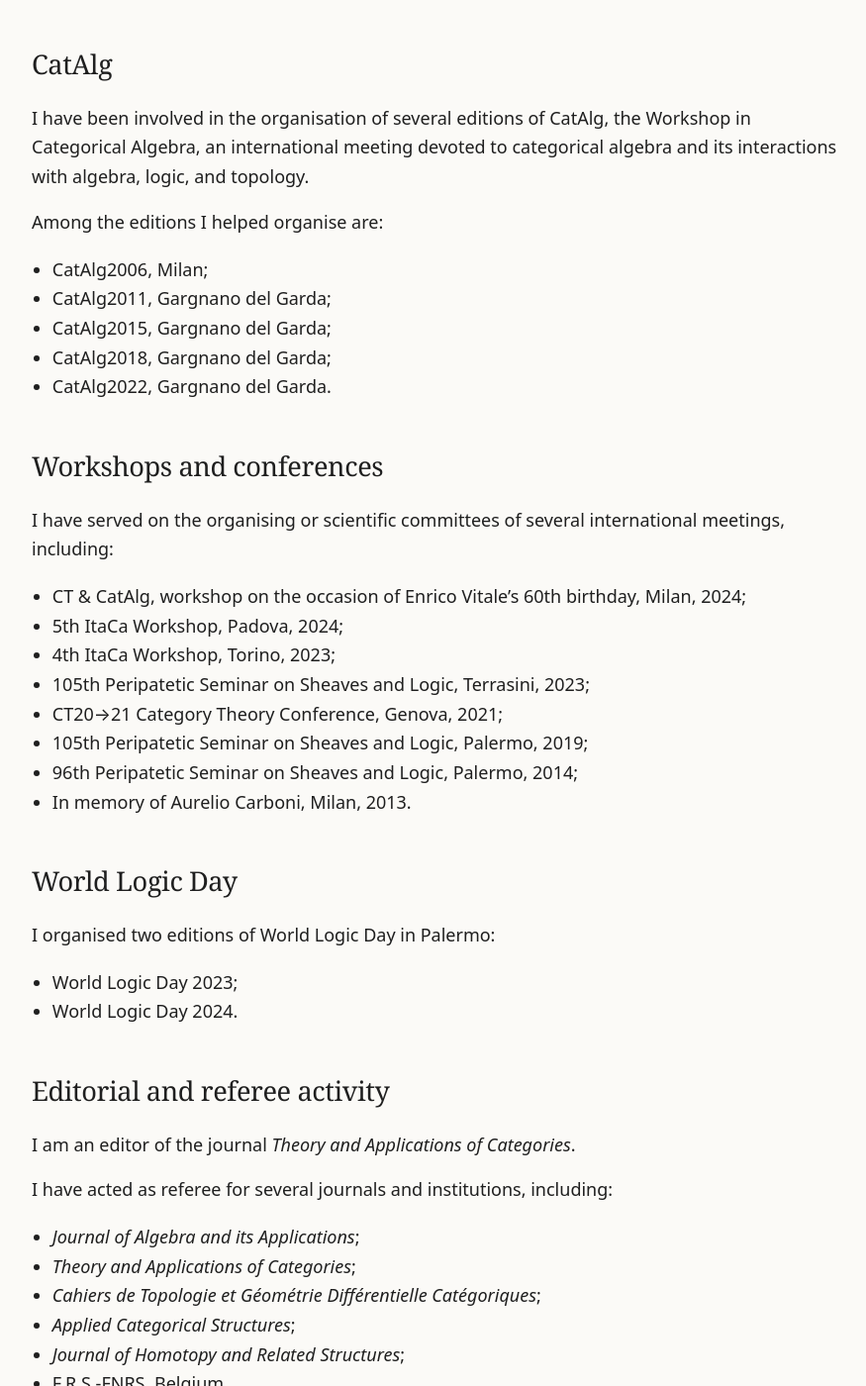
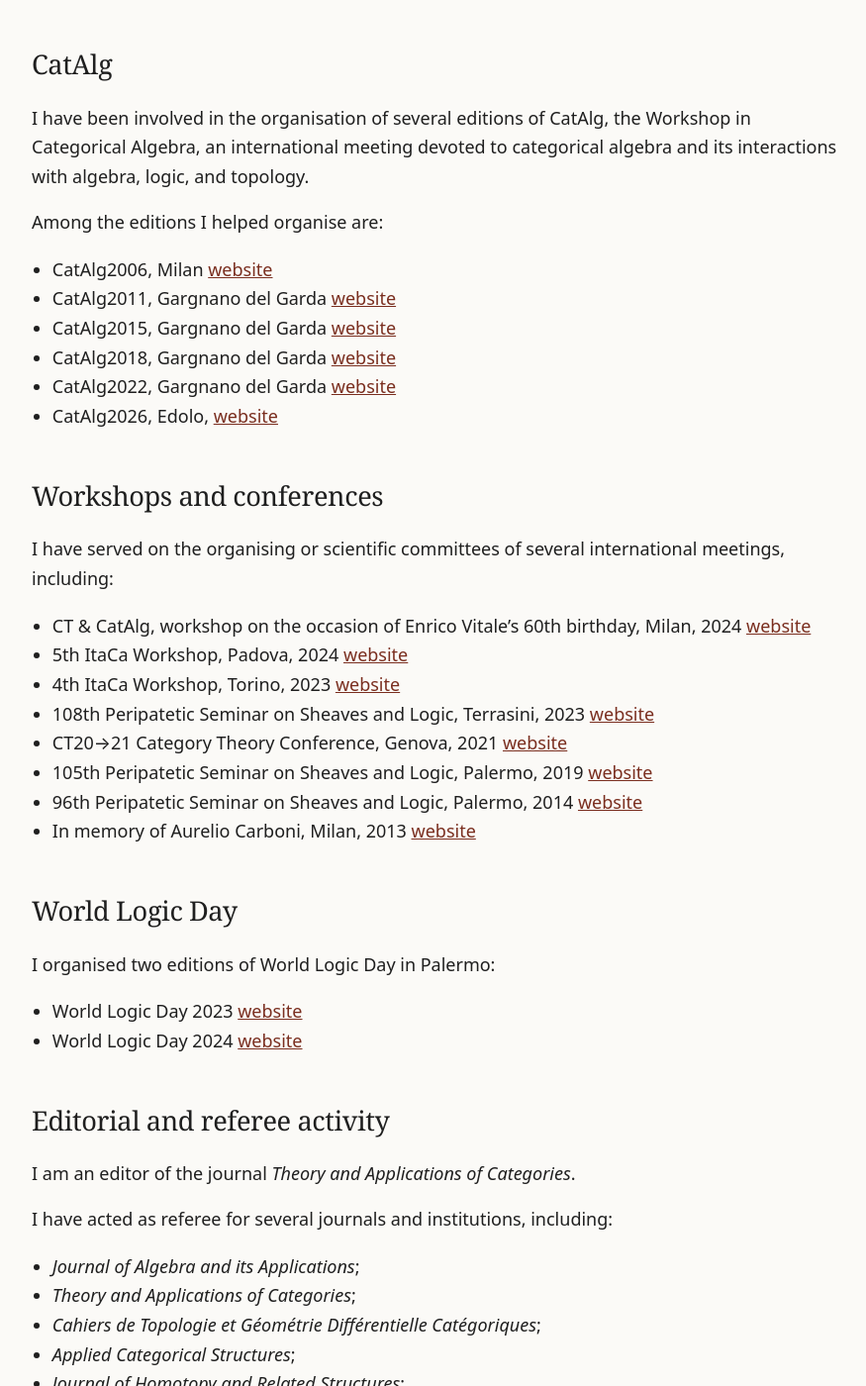
Before and after one commit to gmetere/gmetere.github.io, a Jekyll site: the page built from community.md, in a window 1280 px wide and 1400 px high, scrolled down 663 px. Shown: the whole window at 99% size, without its empty margins (198-1073 px from the left). Built offline with Jekyll 4.4.1, drawn with Linux system fonts in a browser that asks for light colours.

Commit message:
Update community.md

```diff
--- a/community.md
+++ b/community.md
@@ -29,11 +29,12 @@ topology.
 
 Among the editions I helped organise are:
 
-- CatAlg2006, Milan;
-- CatAlg2011, Gargnano del Garda;
-- CatAlg2015, Gargnano del Garda;
-- CatAlg2018, Gargnano del Garda;
-- CatAlg2022, Gargnano del Garda.
+- CatAlg2006, Milan [website]()
+- CatAlg2011, Gargnano del Garda [website](https://gmetere.github.io/Gargnano2011/)
+- CatAlg2015, Gargnano del Garda [website](https://gmetere.github.io/Gargnano2015/)
+- CatAlg2018, Gargnano del Garda [website](https://gmetere.github.io/Gargnano2018/)
+- CatAlg2022, Gargnano del Garda [website](https://sites.google.com/view/catalg2022/home)
+- CatAlg2026, Edolo, [website](https://sites.google.com/view/catalg2026/home-page)
 
 ## Workshops and conferences
 
@@ -41,21 +42,21 @@ I have served on the organising or scientific committees of several
 international meetings, including:
 
 - CT & CatAlg, workshop on the occasion of Enrico Vitale's 60th birthday,
-  Milan, 2024;
-- 5th ItaCa Workshop, Padova, 2024;
-- 4th ItaCa Workshop, Torino, 2023;
-- 105th Peripatetic Seminar on Sheaves and Logic, Terrasini, 2023;
-- CT20→21 Category Theory Conference, Genova, 2021;
-- 105th Peripatetic Seminar on Sheaves and Logic, Palermo, 2019;
-- 96th Peripatetic Seminar on Sheaves and Logic, Palermo, 2014;
-- In memory of Aurelio Carboni, Milan, 2013.
+  Milan, 2024 [website](https://sites.google.com/view/beppemetere/ct-catalg)
+- 5th ItaCa Workshop, Padova, 2024 [website](https://progetto-itaca.github.io/ItaCa-24/)
+- 4th ItaCa Workshop, Torino, 2023 [website](https://progetto-itaca.github.io/ItaCa-24/)
+- 108th Peripatetic Seminar on Sheaves and Logic, Terrasini, 2023 [website](https://sites.google.com/view/beppemetere/pssl-108)
+- CT20→21 Category Theory Conference, Genova, 2021 [website](https://sites.google.com/view/ct2021/home)
+- 105th Peripatetic Seminar on Sheaves and Logic, Palermo, 2019 [website](https://sites.google.com/view/pssl-105/home)
+- 96th Peripatetic Seminar on Sheaves and Logic, Palermo, 2014 [website](https://gmetere.github.io/PSSL96/)
+- In memory of Aurelio Carboni, Milan, 2013 [website](https://gmetere.github.io/Aurelio2013/)
 
 ## World Logic Day
 
 I organised two editions of World Logic Day in Palermo:
 
-- World Logic Day 2023;
-- World Logic Day 2024.
+- World Logic Day 2023 [website](https://sites.google.com/view/beppemetere/wld-2023)
+- World Logic Day 2024 [website](https://sites.google.com/view/beppemetere/wld-2024)
 
 ## Editorial and referee activity
 
```
